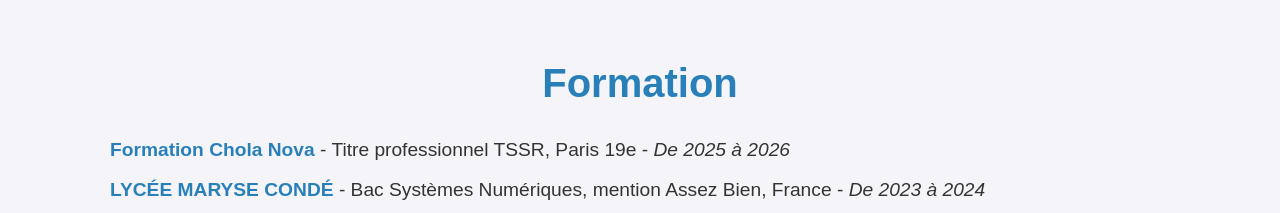
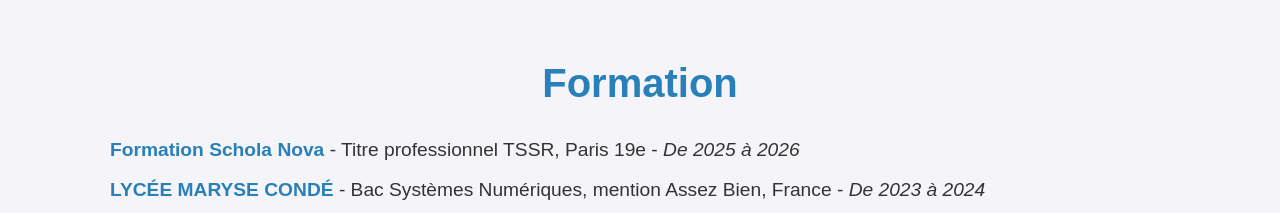
Before and after one commit to castormarcelin/AltReboot, a plain HTML site: page index.html in a window 1280 px wide. Shown: the part 860-1073 px from the top of the page. Drawn offline with Linux system fonts and the light colour scheme; a script that the page names is missing.

Commit message:
Update index.html

```diff
--- a/index.html
+++ b/index.html
@@ -37,7 +37,7 @@
   <section id="formation">
     <h2>Formation</h2>
     <ul>
-      <li><strong>Formation Chola Nova</strong> - Titre professionnel TSSR, Paris 19e - <em>De 2025 à 2026</em></li>
+      <li><strong>Formation Schola Nova</strong> - Titre professionnel TSSR, Paris 19e - <em>De 2025 à 2026</em></li>
       <li><strong>LYCÉE MARYSE CONDÉ</strong> - Bac Systèmes Numériques, mention Assez Bien, France - <em>De 2023 à 2024</em></li>
       <li><strong>COLLÈGE STENDHAL</strong> - Brevet, mention Assez Bien, France - <em>De 2020 à 2021</em></li>
     </ul>
```
